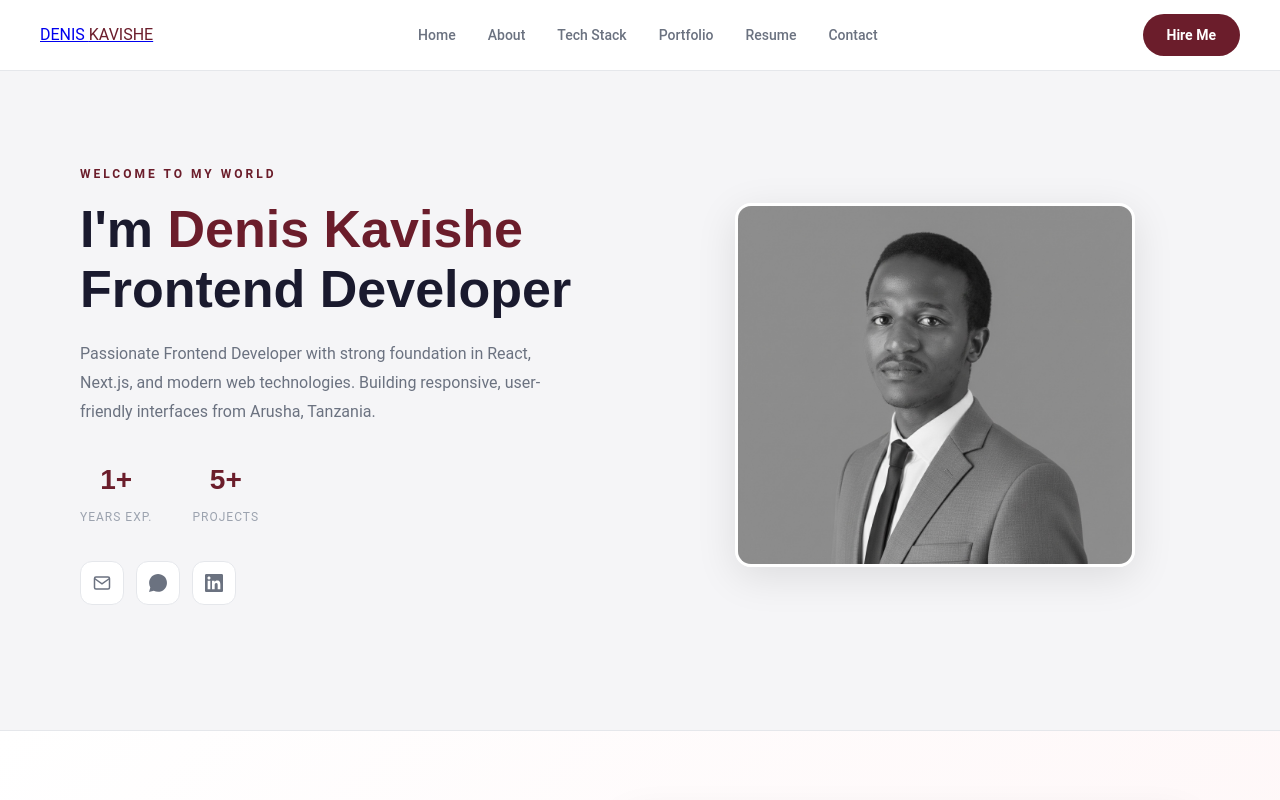
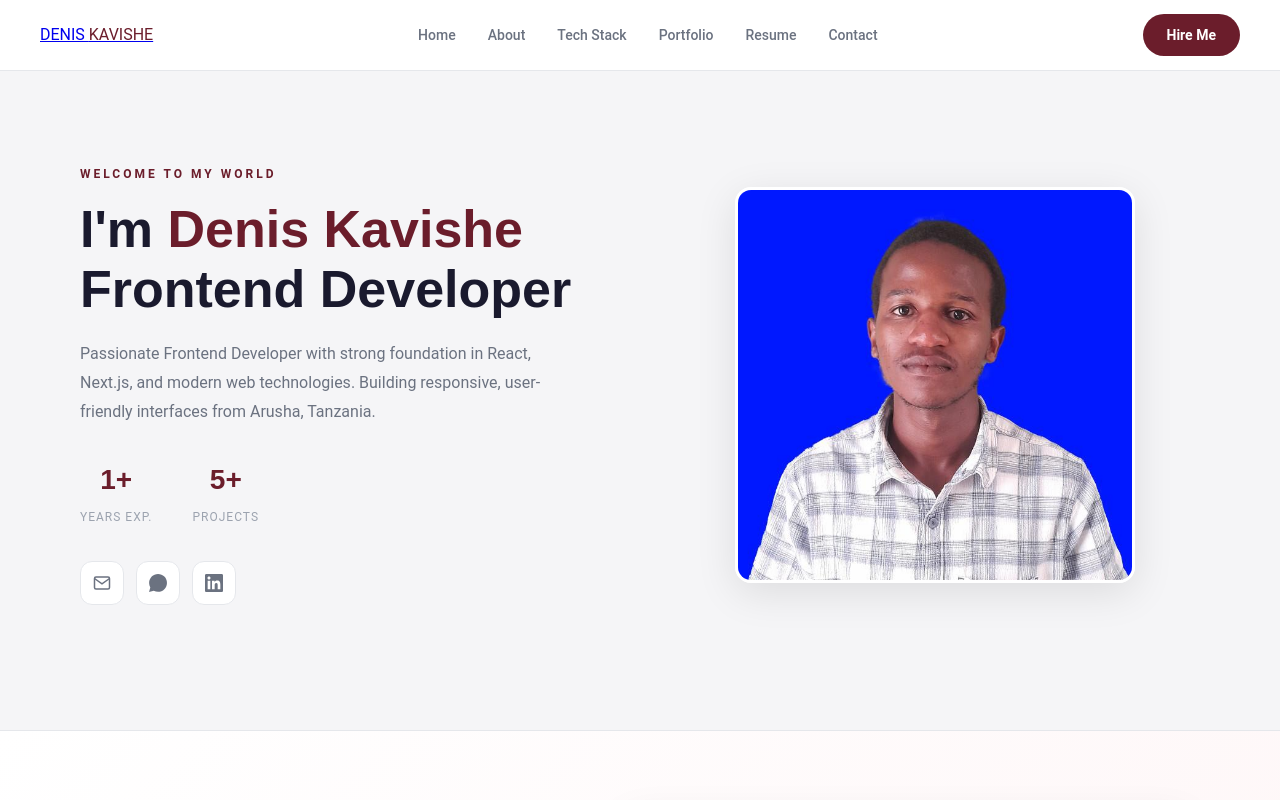
Before and after one commit to DenisPKavishe/portfolio, a Next.js app: page /frontend in a window 1280 px wide. Shown: the top 800 px of the page. Built offline with nearby package versions, Linux system fonts and the light colour scheme.

Commit message:
change profile picture

```diff
--- a/src/app/data-analytics/page.tsx
+++ b/src/app/data-analytics/page.tsx
@@ -388,7 +388,7 @@ export default function DataAnalyticsPage() {
         role="Data Analytics Expert"
         description="Turning raw data into actionable insights using Excel, Python, SQL, and modern visualization tools. Helping businesses make data-driven decisions."
         stats={dataStats}
-        imageUrl="/denis.PNG"
+        imageUrl="/denis.jpeg"
         accentColor={accentColor}
       />
 
--- a/src/app/design/page.tsx
+++ b/src/app/design/page.tsx
@@ -574,7 +574,7 @@ export default function DesignPage() {
         role="Graphic Designer"
         description="Creative Graphic Designer specializing in brand identity, logo design, social media graphics, and print materials. Transforming ideas into stunning visual stories that captivate and communicate."
         stats={designStats}
-        imageUrl="/denis.PNG"
+        imageUrl="/denis.jpeg"
         accentColor={accentColor}
       />
 
--- a/src/app/frontend/page.tsx
+++ b/src/app/frontend/page.tsx
@@ -261,7 +261,7 @@ export default function FrontendPage() {
         role="Frontend Developer"
         description="Passionate Frontend Developer with strong foundation in React, Next.js, and modern web technologies. Building responsive, user-friendly interfaces from Arusha, Tanzania."
         stats={frontendStats}
-        imageUrl="/denis.PNG"
+        imageUrl="/denis.jpeg"
         accentColor={accentColor}
       />
 
--- a/src/app/mobile/page.tsx
+++ b/src/app/mobile/page.tsx
@@ -261,7 +261,7 @@ export default function MobilePage() {
         role="Mobile Developer (Flutter)"
         description="Passionate Mobile Developer specializing in Flutter and Dart. Building cross-platform, beautiful, and performant mobile applications for iOS and Android from a single codebase. Based in Arusha, Tanzania."
         stats={mobileStats}
-        imageUrl="/denis.PNG"
+        imageUrl="/denis.jpeg"
         accentColor={accentColor}
       />
 
```
Also changed, not shown: public/denis.jpeg (added).
